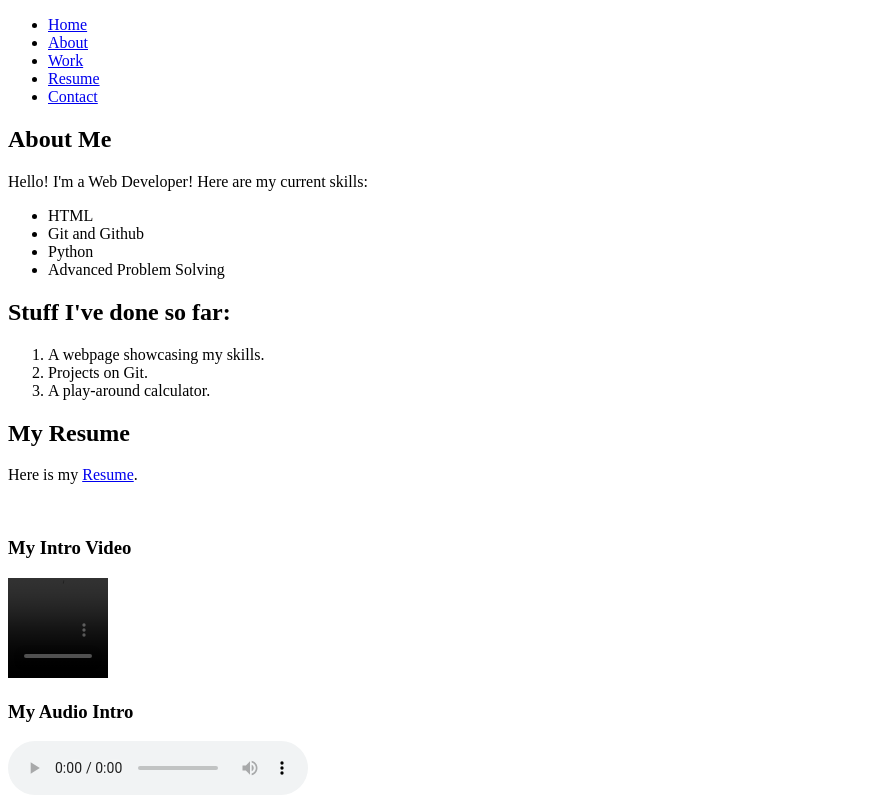
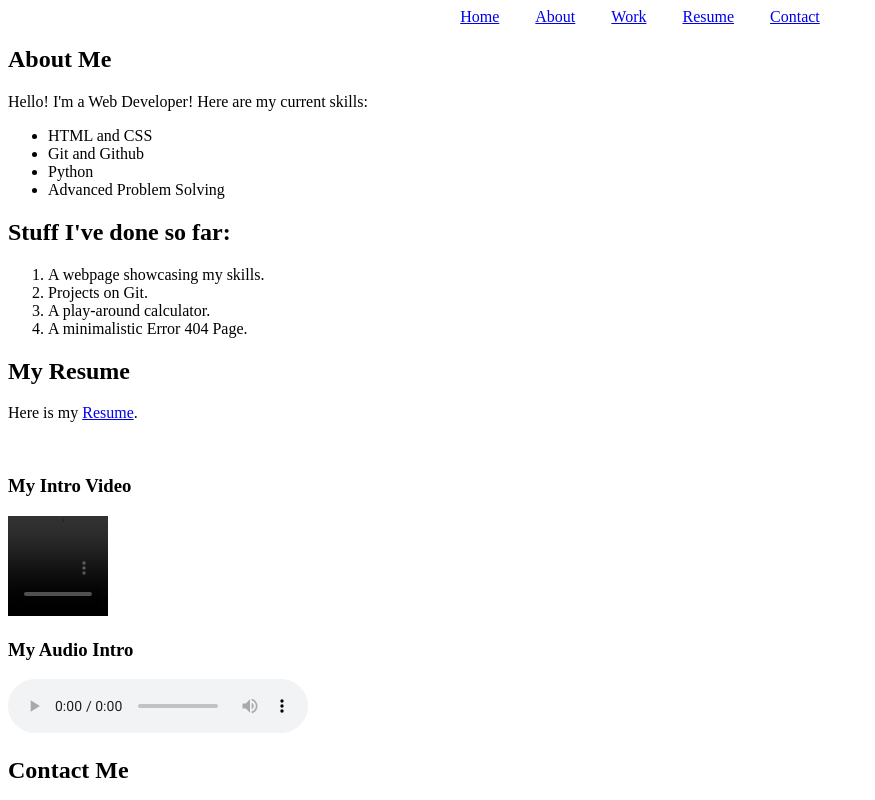
Before and after one commit to Venus-is-mother/LearnHTML1-Portfolio-, a plain HTML site: page index.html in a window 1280 px wide. Shown: the top 800 px of the page, without its empty margins (0-875 px from the left). Drawn offline with Linux system fonts and the light colour scheme; grey boxes are pictures that could not be loaded.

Commit message:
Initial commit.

```diff
--- a/index.html
+++ b/index.html
@@ -2,13 +2,15 @@
 <html lang="en">
 <head>
     <meta charset="UTF-8">
+<link href="https://fonts.googleapis.com/css2?family=Roboto:ital,wght@0,100..900;1,100..900&display=swap" rel="stylesheet">
+    <link rel="stylesheet" href="styles.css">
     <meta name="viewport" content="width=device-width, initial-scale=1.0">
     <title>My Portfolio</title>
 </head>
 <body>
-    <header>
+    <header class="Navbar">
         <nav>
-            <ul>
+            <ul class="List">
                 <li><a href="#">Home</a></li>
                 <li><a href="#">About</a></li>
                 <li><a href="#">Work</a></li>
@@ -19,12 +21,12 @@
     </header>
 
 
-    <div>
+    <div class="Blade">
         <section id="About">
-        <h2>About Me</h2>
+        <h1>About Me</h1>
         <p>Hello! I'm a Web Developer! Here are my current skills:</p>
         <ul>
-            <li>HTML</li>
+            <li>HTML and CSS</li>
             <li>Git and Github</li>
             <li>Python</li>
             <li>Advanced Problem Solving</li>
@@ -32,18 +34,19 @@
         </section>
     </div>
 
-    <div>
+    <div class="Blade">
         <section id="Work">
             <h2>Stuff I've done so far:</h2>
             <ol>
                 <li>A webpage showcasing my skills.</li>
                 <li>Projects on Git.</li>
                 <li>A play-around calculator.</li>
+                <li>A minimalistic Error 404 Page.</li>
             </ol>
         </section>
     </div>
 
-    <div>
+    <div class="Blade">
         <section id="Resume">
             <h2>My Resume</h2>
             <p>Here is my <a href="#">Resume</a>.</p>
@@ -60,7 +63,7 @@
         </section>
     </div>
 
-    <div>
+    <div class="Blade">
       <section id="contact">
     <h2>Contact Me</h2>
     <form action="#" method="post">
@@ -79,7 +82,7 @@
     </div>
 
 
-    <footer>
+    <footer class="Footer">
         <p>My Portfolio, 2025. All rights reserved.</p>
     </footer>
 
--- /dev/null
+++ b/styles.css
@@ -0,0 +1,16 @@
+.body{
+    font-family: 'Roboto', sans-serif;
+    margin: 0;
+    padding: 0;
+    box-sizing: border-box;
+}
+
+.List{
+    list-style: none;
+    display: flex;
+    justify-content: center;
+    gap: 36px;
+    margin: 0;
+    padding: 0;
+
+}
```
